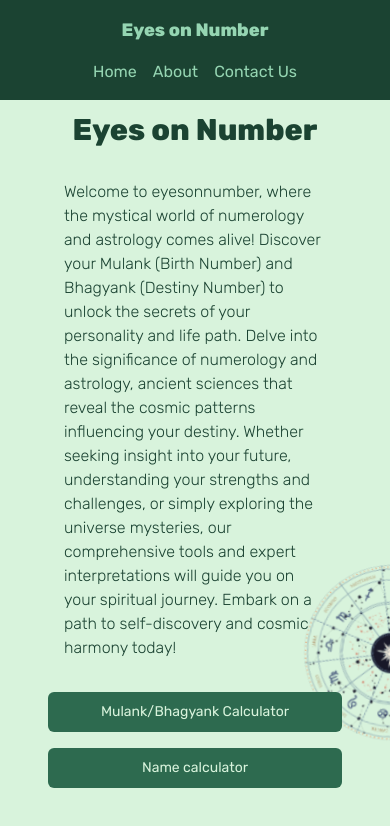
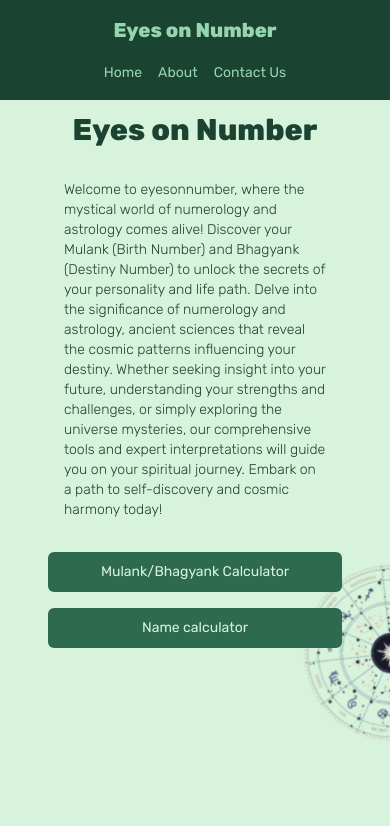
Before and after one commit to eyesonnumber/eyesonnumber, a Next.js app: page / in a window 390 px wide. Shown: the top 826 px of the page. Built offline with nearby package versions, Linux system fonts and the light colour scheme.

Commit message:
feat: responsive header

```diff
--- a/components/common/Header.tsx
+++ b/components/common/Header.tsx
@@ -18,25 +18,25 @@ const Header: React.FC = () => {
         <Link href="/">
           <div
             className={`font-bold text-brand-200 hover:text-brand-50 ${
-              isMobile ? "text-lg" : "md:text-xl"
+              isMobile ? "text-xl" : "md:text-xl"
             }`}
           >
             Eyes on Number
           </div>
         </Link>
         <div className={`mt-4 md:mt-0 ${isMobile ? "" : "md:text-base"}`}>
-          <Link href="/" className="mr-4 text-brand-200 hover:text-brand-50">
+          <Link href="/" className="mr-4 text-brand-200 hover:text-brand-50 text-sm">
             Home
           </Link>
           <Link
             href="/about"
-            className="mr-4 text-brand-200 hover:text-brand-50"
+            className="mr-4 text-brand-200 hover:text-brand-50 text-sm"
           >
             About
           </Link>
           <Link
             href="/contact-us"
-            className="text-brand-200 hover:text-brand-50"
+            className="text-brand-200 hover:text-brand-50 text-sm"
           >
             Contact Us
           </Link>
--- a/src/app/page.tsx
+++ b/src/app/page.tsx
@@ -13,7 +13,7 @@ const Home = () => {
         Eyes on Number
       </h1>
       <div className="flex flex-col gap-8 p-8 font-light text-brand-700">
-        <text className="md:w-[80dvw] w-full md:p-0 px-4">
+        <text className="md:w-[80dvw] w-full md:p-0 px-4 text-sm md:text-lg ">
           Welcome to eyesonnumber, where the mystical world of numerology and
           astrology comes alive! Discover your Mulank (Birth Number) and
           Bhagyank (Destiny Number) to unlock the secrets of your personality
```
